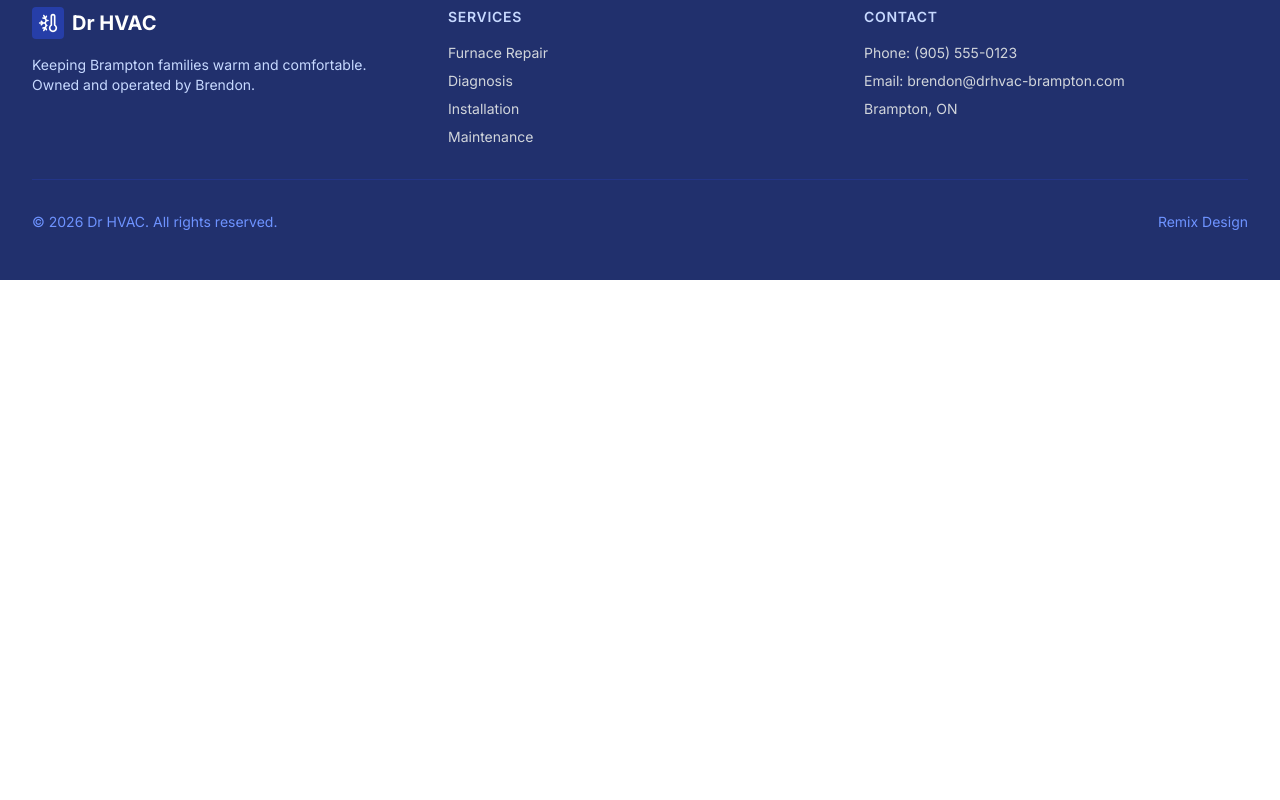
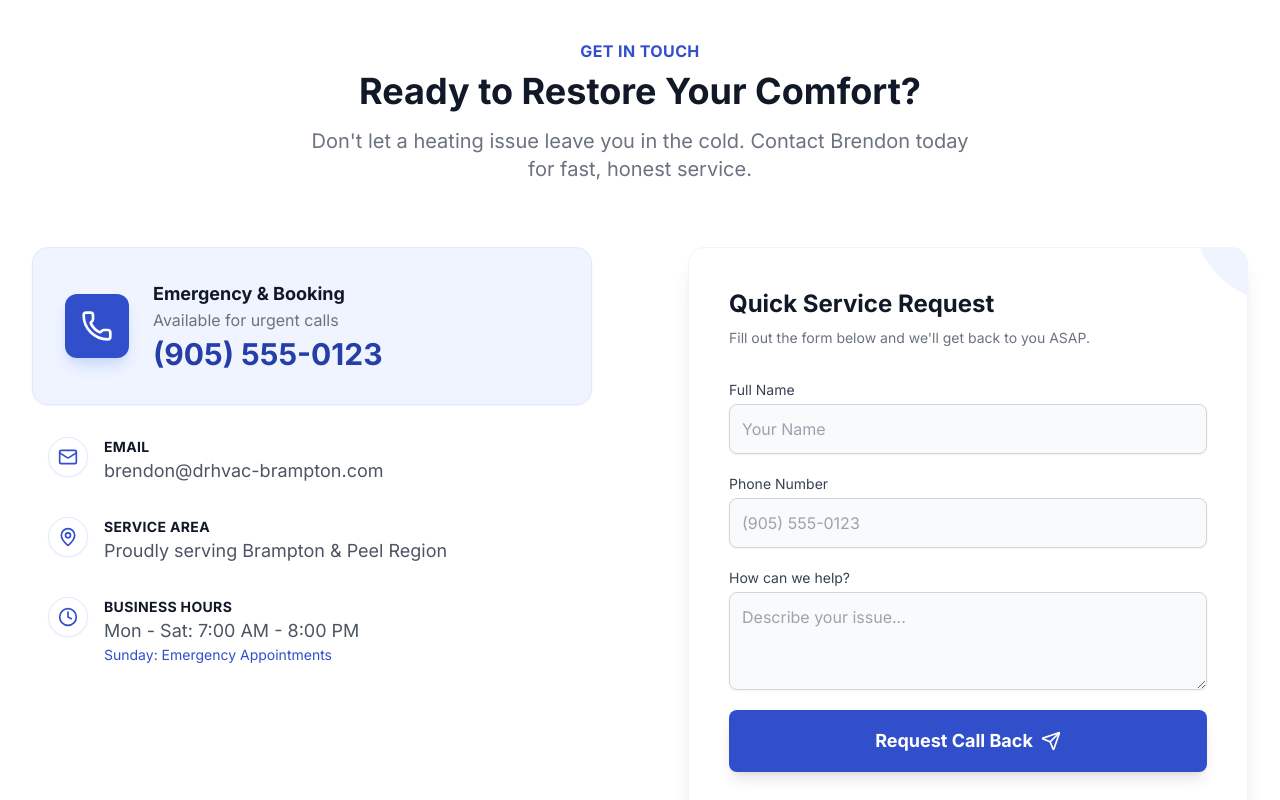
Before and after one commit to MaverickKing17/gta-hvac-performance-labs, a React (Vite) app: page / in a window 1280 px wide. Shown: the part 2620-3420 px from the top of the page. Before the commit the page ends 2900 px from the top, so only its background shows below. Built offline with nearby package versions, Linux system fonts and the light colour scheme; no server answers.

Commit message:
feat: Add contact section and component
Introduces a new contact section to the application, including a dedicated Contact component. This section allows users to easily get in touch with Dr HVAC by providing contact information and a form for inquiries.

```diff
--- a/App.tsx
+++ b/App.tsx
@@ -4,6 +4,7 @@ import Hero from './components/Hero';
 import WhyChooseUs from './components/WhyChooseUs';
 import Services from './components/Services';
 import About from './components/About';
+import Contact from './components/Contact';
 import ChatWidget from './components/ChatWidget';
 import Footer from './components/Footer';
 
@@ -30,6 +31,7 @@ const App: React.FC = () => {
       <WhyChooseUs />
       <Services />
       <About />
+      <Contact />
       <Footer />
       <ChatWidget />
     </div>
--- /dev/null
+++ b/components/Contact.tsx
@@ -0,0 +1,139 @@
+import React, { useState } from 'react';
+import { Phone, Mail, MapPin, Clock, Send } from 'lucide-react';
+
+const Contact: React.FC = () => {
+  const [formData, setFormData] = useState({ name: '', phone: '', message: '' });
+
+  const handleSubmit = (e: React.FormEvent) => {
+    e.preventDefault();
+    // In a real app, this would send data to a backend
+    alert("Thanks for contacting Dr HVAC! Brendon will call you shortly.");
+    setFormData({ name: '', phone: '', message: '' });
+  };
+
+  return (
+    <section id="contact" className="py-20 bg-white relative overflow-hidden">
+        {/* Background Decorative Element */}
+        <div className="absolute top-0 left-0 w-full h-1 bg-gradient-to-r from-royal-200 via-royal-600 to-royal-200"></div>
+
+        <div className="max-w-7xl mx-auto px-4 sm:px-6 lg:px-8">
+            <div className="text-center mb-16">
+                <h2 className="text-base font-bold text-royal-600 tracking-wide uppercase">Get In Touch</h2>
+                <h2 className="mt-2 text-3xl font-extrabold text-gray-900 sm:text-4xl">Ready to Restore Your Comfort?</h2>
+                <p className="mt-4 text-xl text-gray-500 max-w-2xl mx-auto">
+                    Don't let a heating issue leave you in the cold. Contact Brendon today for fast, honest service.
+                </p>
+            </div>
+
+            <div className="grid grid-cols-1 lg:grid-cols-2 gap-12 lg:gap-24 items-start">
+
+                {/* Contact Info Column */}
+                <div className="space-y-8">
+                     {/* Primary CTA Card */}
+                     <div className="bg-royal-50 p-8 rounded-2xl border border-royal-100 flex flex-col sm:flex-row items-start sm:items-center gap-6 shadow-sm hover:shadow-md transition-shadow">
+                        <div className="bg-royal-600 text-white p-4 rounded-xl shadow-lg shadow-royal-200 shrink-0">
+                             <Phone size={32} />
+                        </div>
+                        <div>
+                            <h3 className="text-lg font-bold text-gray-900">Emergency & Booking</h3>
+                            <p className="text-gray-500 mb-1">Available for urgent calls</p>
+                            <a href="tel:+19055550123" className="text-2xl sm:text-3xl font-extrabold text-royal-700 hover:text-royal-800 transition-colors block">
+                                (905) 555-0123
+                            </a>
+                        </div>
+                     </div>
+
+                     {/* Contact Details List */}
+                     <div className="space-y-8 pl-2 sm:pl-4">
+                        <div className="flex items-start gap-4">
+                             <div className="w-10 h-10 bg-white border border-royal-100 rounded-full flex items-center justify-center text-royal-600 shadow-sm shrink-0">
+                                <Mail size={20} />
+                             </div>
+                             <div>
+                                <p className="text-sm font-bold text-gray-900 uppercase tracking-wide">Email</p>
+                                <a href="mailto:brendon@drhvac-brampton.com" className="text-lg text-gray-600 hover:text-royal-600 transition-colors">brendon@drhvac-brampton.com</a>
+                             </div>
+                        </div>
+
+                        <div className="flex items-start gap-4">
+                             <div className="w-10 h-10 bg-white border border-royal-100 rounded-full flex items-center justify-center text-royal-600 shadow-sm shrink-0">
+                                <MapPin size={20} />
+                             </div>
+                             <div>
+                                <p className="text-sm font-bold text-gray-900 uppercase tracking-wide">Service Area</p>
+                                <p className="text-lg text-gray-600">Proudly serving Brampton & Peel Region</p>
+                             </div>
+                        </div>
+
+                        <div className="flex items-start gap-4">
+                             <div className="w-10 h-10 bg-white border border-royal-100 rounded-full flex items-center justify-center text-royal-600 shadow-sm shrink-0">
+                                <Clock size={20} />
+                             </div>
+                             <div>
+                                <p className="text-sm font-bold text-gray-900 uppercase tracking-wide">Business Hours</p>
+                                <p className="text-lg text-gray-600">Mon - Sat: 7:00 AM - 8:00 PM</p>
+                                <p className="text-sm text-royal-600 font-medium">Sunday: Emergency Appointments</p>
+                             </div>
+                        </div>
+                     </div>
+                </div>
+
+                {/* Lead Generation Form */}
+                <div className="bg-white rounded-2xl shadow-xl border border-gray-100 p-8 sm:p-10 relative overflow-hidden">
+                     <div className="absolute top-0 right-0 w-24 h-24 bg-royal-100 rounded-bl-full -mr-10 -mt-10 opacity-50"></div>
+
+                     <h3 className="text-2xl font-bold text-gray-900 mb-2 relative z-10">Quick Service Request</h3>
+                     <p className="text-gray-500 mb-8 text-sm relative z-10">Fill out the form below and we'll get back to you ASAP.</p>
+
+                     <form onSubmit={handleSubmit} className="space-y-5 relative z-10">
+                        <div>
+                            <label htmlFor="name" className="block text-sm font-medium text-gray-700 mb-1">Full Name</label>
+                            <input
+                                type="text"
+                                id="name"
+                                required
+                                className="block w-full rounded-lg border-gray-300 shadow-sm focus:border-royal-500 focus:ring-royal-500 border p-3 bg-gray-50 focus:bg-white transition-colors"
+                                placeholder="Your Name"
+                                value={formData.name}
+                                onChange={e => setFormData({...formData, name: e.target.value})}
+                            />
+                        </div>
+                        <div>
+                            <label htmlFor="phone" className="block text-sm font-medium text-gray-700 mb-1">Phone Number</label>
+                            <input
+                                type="tel"
+                                id="phone"
+                                required
+                                className="block w-full rounded-lg border-gray-300 shadow-sm focus:border-royal-500 focus:ring-royal-500 border p-3 bg-gray-50 focus:bg-white transition-colors"
+                                placeholder="(905) 555-0123"
+                                value={formData.phone}
+                                onChange={e => setFormData({...formData, phone: e.target.value})}
+                            />
+                        </div>
+                        <div>
+                            <label htmlFor="message" className="block text-sm font-medium text-gray-700 mb-1">How can we help?</label>
+                            <textarea
+                                id="message"
+                                rows={3}
+                                required
+                                className="block w-full rounded-lg border-gray-300 shadow-sm focus:border-royal-500 focus:ring-royal-500 border p-3 bg-gray-50 focus:bg-white transition-colors"
+                                placeholder="Describe your issue..."
+                                value={formData.message}
+                                onChange={e => setFormData({...formData, message: e.target.value})}
+                            />
+                        </div>
+                        <button
+                            type="submit"
+                            className="w-full flex justify-center items-center gap-2 py-4 px-6 border border-transparent rounded-lg shadow-lg text-lg font-bold text-white bg-royal-600 hover:bg-royal-700 focus:outline-none focus:ring-2 focus:ring-offset-2 focus:ring-royal-500 transition-all hover:-translate-y-0.5"
+                        >
+                            Request Call Back <Send size={20} />
+                        </button>
+                     </form>
+                </div>
+            </div>
+        </div>
+    </section>
+  );
+};
+
+export default Contact;
```
